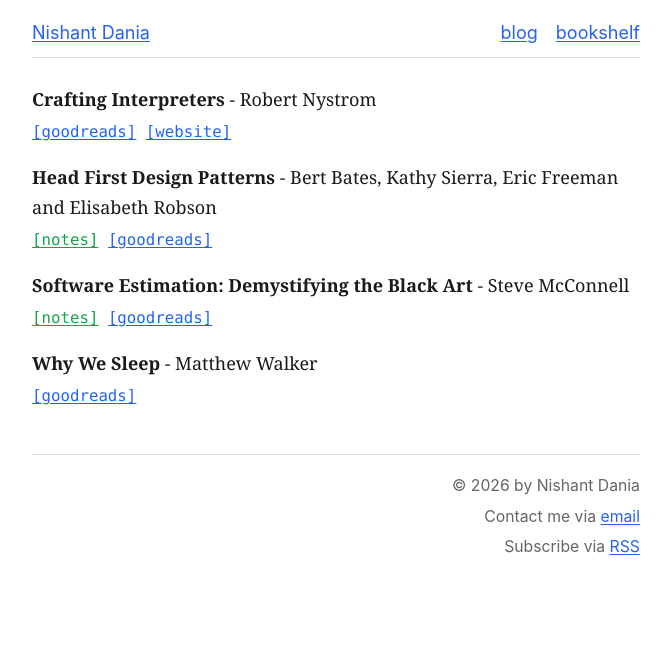
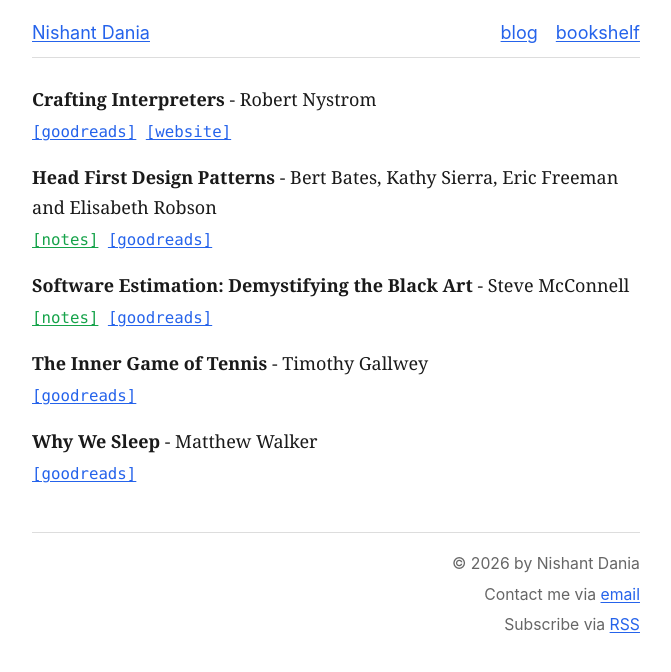
Before and after one commit to nishantdania/website, a Jekyll site: the page built from bookshelf.md, in a window 1280 px wide. Shown: the top 672 px of the page, without its empty margins (304-975 px from the left). Built offline with Jekyll 4.4.1, drawn with Linux system fonts in a browser that asks for light colours.

Commit message:
Inner game of tennis

```diff
--- a/_data/books.json
+++ b/_data/books.json
@@ -1,4 +1,14 @@
 [
+  {
+    "title": "The Inner Game of Tennis",
+    "author": "Timothy Gallwey",
+    "links": [
+      {
+        "type": "goodreads",
+        "url": "https://www.goodreads.com/book/show/905.The_Inner_Game_of_Tennis"
+      }
+    ]
+  },
   {
     "title": "Why We Sleep",
     "author": "Matthew Walker",
```
